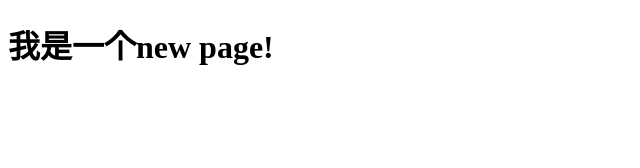
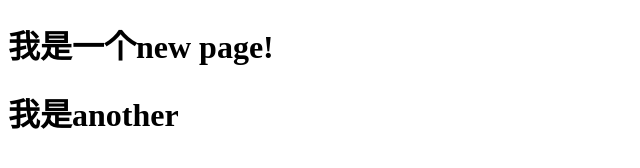
Before and after one commit to simple1224/Test-Of-Git, a plain HTML site: page index.html in a window 1280 px wide. Shown: the whole page, without its empty margins (0-640 px from the left). Drawn offline with Linux system fonts and the light colour scheme.

Commit message:
git again

```diff
--- a/index.html
+++ b/index.html
@@ -6,6 +6,7 @@
 </head>
 <body>
 	<h1>我是一个new page!</h1>
+	<h1>我是another</h1>
 	<script type="text/javascript">
 		use static;
 		var num = 3.12333;
```
